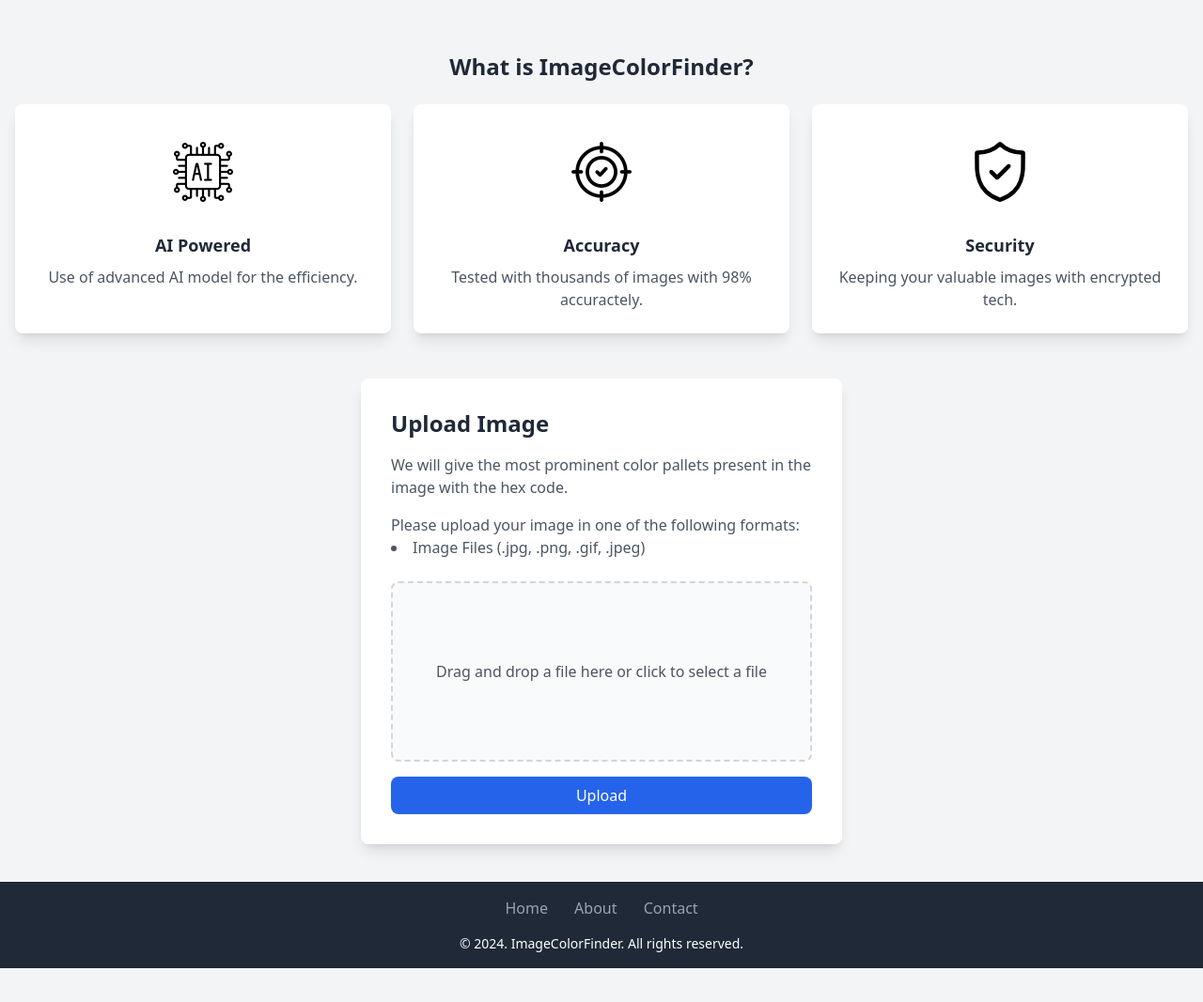
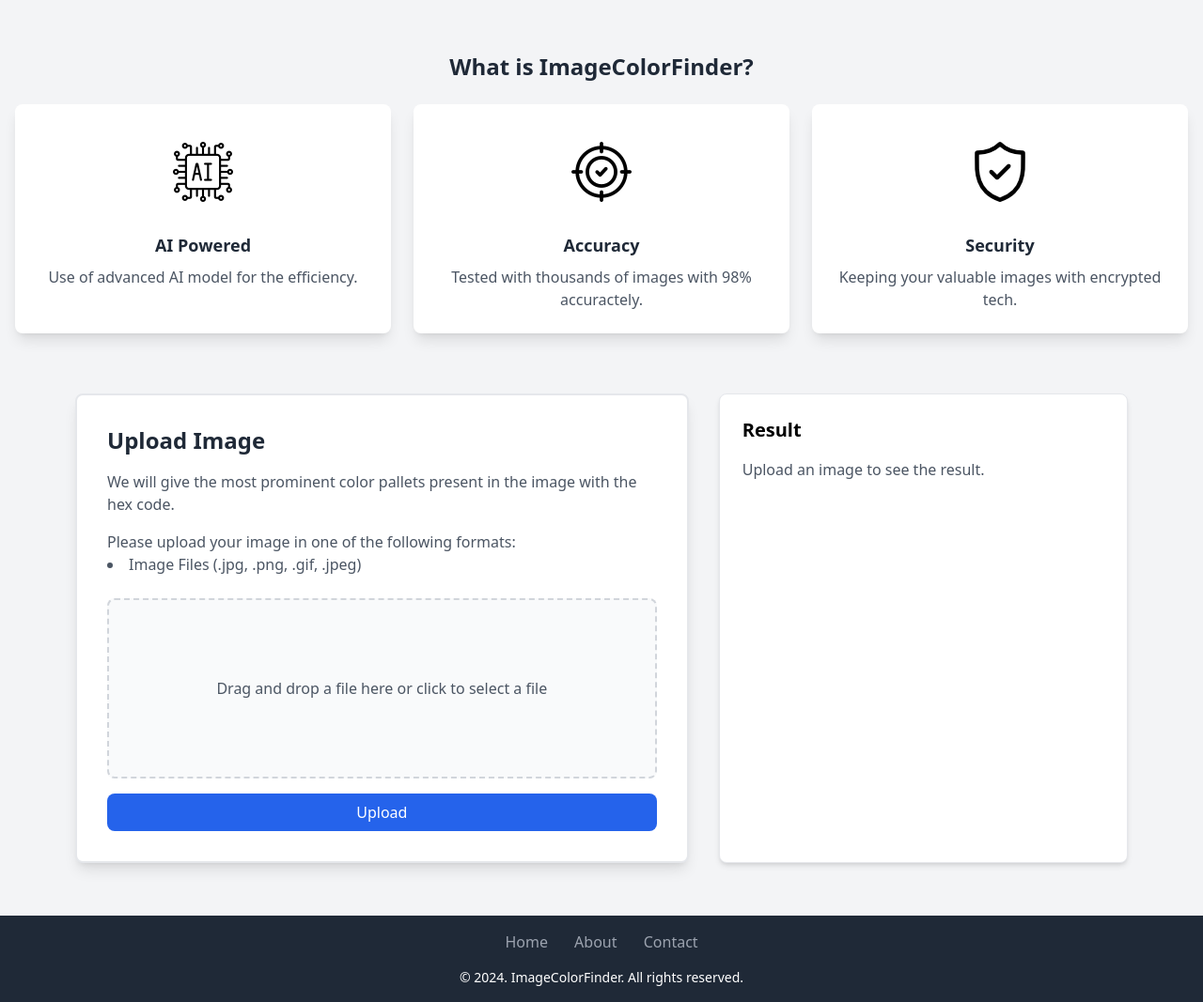
Before and after one commit to lcbiplove/image-color-holmes, a Flask app: page / in a window 1280 px wide. Shown: the part 78-1145 px from the top of the page at 94% size. Before the commit the page ends 1109 px from the top, so only its background shows below. Run offline with Flask 3, Linux system fonts and the light colour scheme.

Commit message:
feat: added response to output on interface

```diff
--- a/app/main/routes.py
+++ b/app/main/routes.py
@@ -2,6 +2,7 @@
 from app.main import bp
 from flask import request
 from app.main.detector import detect_colors
+import tempfile
 
 ALLOWED_EXTENSIONS = {"png", "jpg", "jpeg", "gif"}
 
@@ -13,11 +14,17 @@
 
 @bp.route("/upload", methods=["POST"])
 def upload():
-    image = request.files.get("image", "")
-    colors = detect_colors()
-    objects = [
-        {"id": 1, "name": "Object 1", "description": "This is object 1"},
-        {"id": 2, "name": "Object 2", "description": "This is object 2"},
-        {"id": 3, "name": "Object 3", "description": "This is object 3"}
-    ]
-    return jsonify(colors)
+    file = request.files.get("image", "")
+
+    if file.filename == "":
+        return jsonify({"error": "No selected file"})
+
+    if file:
+        temp_file = tempfile.NamedTemporaryFile(delete=False)
+        file.save(temp_file.name)
+
+        colors = detect_colors(filename=temp_file.name)
+        return jsonify({
+            "data": colors
+        })
+    return jsonify({"error": "Error proecessing file."})
--- a/app/static/dropbox.js
+++ b/app/static/dropbox.js
@@ -1,6 +1,7 @@
 const dropbox = document.getElementById("dropbox");
 const fileInput = document.getElementById("fileInput");
 const loader = document.getElementById("loader");
+const resultbox = document.getElementById("result");
 
 // Trigger file input when dropbox is clicked
 dropbox.addEventListener("click", () => {
@@ -33,7 +34,9 @@
 function handleFiles(files) {
   if (files.length > 0) {
     dropbox.innerHTML = `<p class="text-gray-800">
-        <img class="max-h-40 max-w-100" src="${URL.createObjectURL(files[0])}" alt="your image" />
+        <img class="max-h-40 max-w-100" src="${URL.createObjectURL(
+          files[0]
+        )}" alt="your image" />
     </p>`;
   }
 }
@@ -50,23 +53,46 @@
   const formData = new FormData();
   formData.append("image", fileInput.files[0]);
   showLoader();
+  resultbox.innerHTML =
+    '<p class="text-gray-600">Upload an image to see the result.</p>';
   fetch("/upload", {
     method: "POST",
     body: formData,
   })
     .then((response) => response.json())
     .then((data) => {
-        hideLoader();
-      console.log(data);
+      hideLoader();
+      colors = data.data;
+      resultbox.innerHTML = `
+          <p class="mb-4">These are the main colors present in the image with total occupancy percentage.</p>
+          <ul class="space-y-4">
+              ${colors
+                .map(
+                  (color) => `
+                  <li class="flex items-center p-4 bg-gray-150 border border-gray-200 rounded-md">
+                      <div class="w-10 h-10 rounded-md mr-4 flex-shrink-0 border border-gray-300" style="background-color: ${color.hex_code};"></div>
+                      <div>
+                          <span class="text-lg font-semibold text-gray-800">
+                              RGB(${color.red}, ${color.green}, ${color.blue})
+                          </span>
+                          <div class="text-sm text-gray-600">${color.hex_code}</div>
+                          <div class="text-sm text-gray-600 mt-1">${color.percentage}%</div>
+                      </div>
+                  </li>
+              `
+                )
+                .join("")}
+          </ul>
+      `;
     });
 });
 
 function hideLoader() {
-    loader.classList.add("hidden");
-    loader.classList.remove("flex");
+  loader.classList.add("hidden");
+  loader.classList.remove("flex");
 }
 
 function showLoader() {
-    loader.classList.remove("hidden");
-    loader.classList.add("flex");
+  loader.classList.remove("hidden");
+  loader.classList.add("flex");
 }
--- a/app/templates/index.html
+++ b/app/templates/index.html
@@ -39,9 +39,13 @@
         </div>
     </div>
 
-    <div class="max-w-lg mx-auto bg-white p-8 rounded-lg shadow-lg mt-8">
+    <div class="max-w-6xl mx-auto px-4 py-4">
+        <div class="flex flex-col lg:flex-row mt-8 gap-8">
+            <div class="w-full lg:w-3/5  bg-white p-8 rounded-lg border-2 shadow-lg">
                 <h2 class="text-2xl font-semibold text-gray-800 mb-4">Upload Image</h2>
-        <p class="text-gray-600 mb-2">We will give the most prominent color pallets present in the image with the hex
+                <p class="text-gray-600 mb-2">We will give the most prominent color pallets present in the image with
+                    the
+                    hex
                     code.</p>
 
 
@@ -62,7 +66,45 @@
                         class="w-full bg-blue-600 text-white py-2 rounded-lg hover:bg-blue-700">Upload</button>
                 </div>
             </div>
+            <div class="w-full lg:w-2/5 p-6 bg-white border border-gray-200 rounded-lg shadow-md">
+                <h2 class="text-xl font-semibold mb-4">Result</h2>
+                <div id="result">
+                    <p class="text-gray-600">Upload an image to see the result.</p>
+                    <!-- <p class="mb-4">These are the main colors present in the image with total occupancy percentage.</p>
+                    <ul class="space-y-4">
+                        <li class="flex items-center p-4 bg-gray-150 border border-gray-200 rounded-md">
+                            <div class="w-10 h-10 rounded-md mr-4 flex-shrink-0" style="background-color: #0f5600;">
+                            </div>
+                            <div>
+                                <span class="text-lg font-semibold text-gray-800">RGB(222, 255, 88)</span>
+                                <div class="text-sm text-gray-600">#888888</div>
+                                <div class="text-sm text-gray-600 mt-1">50%</div>
+                            </div>
+                        </li>
+                        <li class="flex items-center p-4 bg-gray-150 border border-gray-200 rounded-md">
+                            <div class="w-10 h-10 rounded-md mr-4 flex-shrink-0" style="background-color: #0f5600;">
+                            </div>
+                            <div>
+                                <span class="text-lg font-semibold text-gray-800">RGB(222, 255, 88)</span>
+                                <div class="text-sm text-gray-600">#888888</div>
+                                <div class="text-sm text-gray-600 mt-1">50%</div>
+                            </div>
+                        </li>
+                        <li class="flex items-center p-4 bg-gray-150 border border-gray-200 rounded-md">
+                            <div class="w-10 h-10 rounded-md mr-4 flex-shrink-0" style="background-color: #0f5600;">
+                            </div>
+                            <div>
+                                <span class="text-lg font-semibold text-gray-800">RGB(222, 255, 88)</span>
+                                <div class="text-sm text-gray-600">#888888</div>
+                                <div class="text-sm text-gray-600 mt-1">50%</div>
+                            </div>
+                        </li>
+                    </ul> -->
+                </div>
 
+            </div>
+        </div>
+    </div>
 
 
     <script src="{{ url_for('static', filename='dropbox.js') }}">
```
Also changed, not shown: app/main/detector.py (+2 -7 lines), app/main/models.py (deleted, +0 -29 lines). Lines whose indentation alone changed are shown as unchanged.
